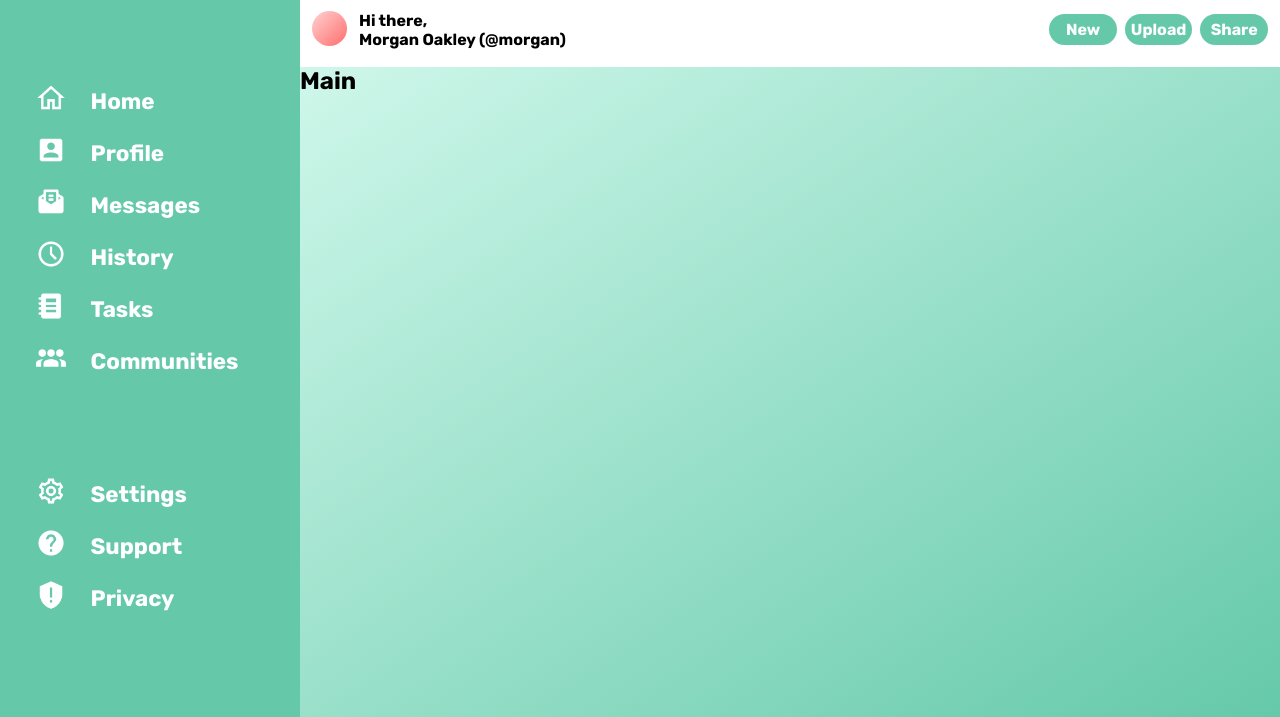
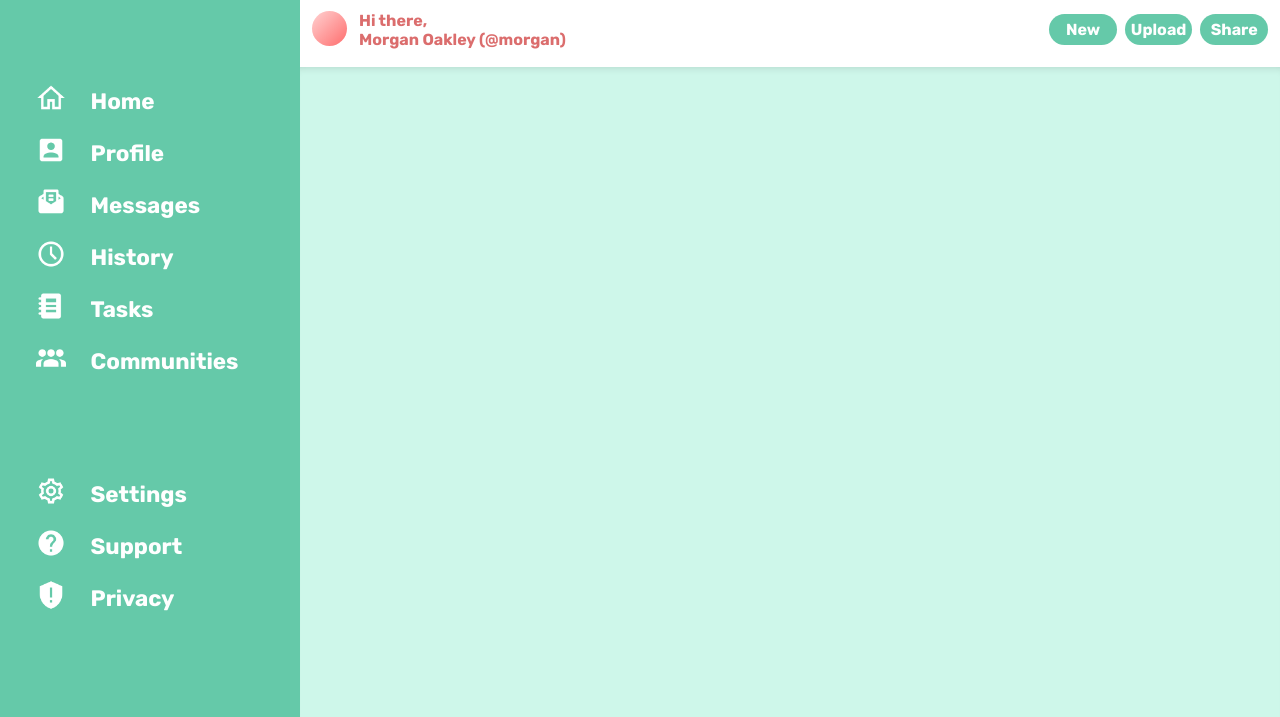
Before and after one commit to HeidiBrooke/TOP-Dashboard, a plain HTML site: page index.html in a window 1280 px wide. Shown: the part 83-800 px from the top of the page. Drawn offline with Linux system fonts and the light colour scheme.

Commit message:
Complete header styling - watermelon theme

```diff
--- a/index.html
+++ b/index.html
@@ -86,7 +86,7 @@
                 </div>
             </div>
         </div>
-        <div class="main-content">Main</div>
+        <div class="main-content"></div>
     </div>
 </body>
 </html>
--- a/styles.css
+++ b/styles.css
@@ -64,6 +64,8 @@ body {
 .header {
     display: grid;
     grid-template-rows: 1fr 1fr;
+    /* box-shadow: rgba(0, 0, 0, 0.16) 20px 20px 8px 20px;
+    box-shadow: rgba(0, 0, 0, 0.25) 0px 54px 55px, rgba(0, 0, 0, 0.12) 0px -12px 30px, rgba(0, 0, 0, 0.12) 0px 4px 6px, rgba(0, 0, 0, 0.17) 0px 12px 13px, rgba(0, 0, 0, 0.09) 0px -3px 5px; */
 }
 
 .top-nav, .bottom-nav{
@@ -130,6 +132,7 @@ body {
     gap: 12px;
     font-size: 16px;
     flex-wrap: nowrap;
+    color: rgb(219, 109, 109);
 }
 
 .name{
@@ -155,7 +158,8 @@ body {
 
 .main-content {
     background-color: rgb(206, 247, 234);
-    background-image: linear-gradient(to bottom right, rgb(206, 247, 234), rgb(101, 201, 169));
+    /* background-image: linear-gradient(to bottom right, rgb(206, 247, 234), rgb(101, 201, 169)); */
+    box-shadow: inset rgba(0, 0, 0, 0.16) -0 7px 9px -7px;
 }
 
 ul {
```
